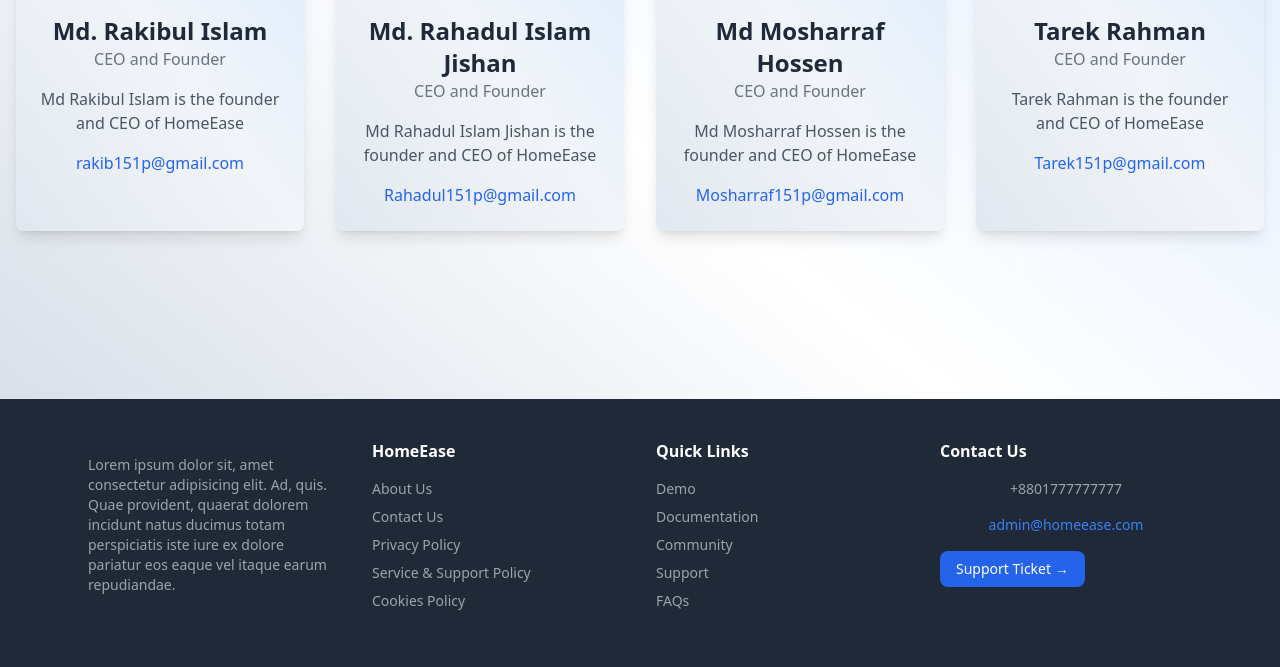
After one commit to rakib151p/HomeEase, a PHP site: page /about_us.php in a window 1280 px wide. The commit adds this page. Shown: the part 365-1032 px from the top of the page. Run offline with PHP 8.4, Linux system fonts and the light colour scheme; some libraries are stand-ins or nearby versions.

Commit message:
added floating header, footer, about us

```diff
--- /dev/null
+++ b/about_us.php
@@ -0,0 +1,66 @@
+<!DOCTYPE html>
+<html lang="en">
+
+<head>
+    <meta charset="UTF-8">
+    <meta name="viewport" content="width=device-width, initial-scale=1.0">
+    <title>Contact Us</title>
+    <script src="https://cdn.tailwindcss.com?plugins=forms,typography,aspect-ratio,line-clamp,container-queries"></script>
+</head>
+
+<body class="bg-gradient-to-bl from-blue-100 via-white via-blue-100 to-slate-300">
+    <?php
+    session_start();
+    include 'header.php'; ?>
+
+
+    <!-- Contact Us Section -->
+    <section id="wat" class="py-12 ">
+        <div class="container mx-auto px-4">
+            <h2 class="text-3xl font-bold text-center text-blue-700 mb-8">Meet Our Team</h2>
+            <div class="grid md:grid-cols-2 lg:grid-cols-4 gap-8">
+
+                <!-- Team Member 1 -->
+                <div class="bg-gradient-to-bl from-blue-100 via-slate-100 to-slate-200  p-6 rounded-lg shadow-lg text-center">
+                    <img src="image/about_us/1.jpg" alt="Member 1 Photo" class="rounded-full w-32 h-32 mx-auto mb-4">
+                    <h3 class="text-2xl font-semibold text-gray-800">Md. Rakibul Islam</h3>
+                    <p class="text-gray-500 mb-4">CEO and Founder</p>
+                    <p class="text-gray-600">Md Rakibul Islam is the founder and CEO of HomeEase</p>
+                    <a href="mailto:rakib151p@gmail.com" class="block mt-4 text-blue-600 hover:text-pink-700">rakib151p@gmail.com</a>
+                </div>
+
+                <!-- Team Member 2 -->
+                <div class="bg-gradient-to-bl from-blue-100 via-slate-100 to-slate-200  p-6 rounded-lg shadow-lg text-center">
+                    <img src="image/about_us/1.jpg" alt="Member 1 Photo" class="rounded-full w-32 h-32 mx-auto mb-4">
+                    <h3 class="text-2xl font-semibold text-gray-800">Md. Rahadul Islam Jishan</h3>
+                    <p class="text-gray-500 mb-4">CEO and Founder</p>
+                    <p class="text-gray-600">Md Rahadul Islam Jishan is the founder and CEO of HomeEase</p>
+                    <a href="mailto:rakib151p@gmail.com" class="block mt-4 text-blue-600 hover:text-pink-700">Rahadul151p@gmail.com</a>
+                </div>
+
+                <div class="bg-gradient-to-bl from-blue-100 via-slate-100 to-slate-200  p-6 rounded-lg shadow-lg text-center">
+                    <img src="image/about_us/1.jpg" alt="Member 1 Photo" class="rounded-full w-32 h-32 mx-auto mb-4">
+                    <h3 class="text-2xl font-semibold text-gray-800">Md Mosharraf Hossen</h3>
+                    <p class="text-gray-500 mb-4">CEO and Founder</p>
+                    <p class="text-gray-600">Md Mosharraf Hossen is the founder and CEO of HomeEase</p>
+                    <a href="mailto:rakib151p@gmail.com" class="block mt-4 text-blue-600 hover:text-pink-700">Mosharraf151p@gmail.com</a>
+                </div>
+
+                <!-- Team Member 4 -->
+                <div class="bg-gradient-to-bl from-blue-100 via-slate-100 to-slate-200  p-6 rounded-lg shadow-lg text-center">
+                    <img src="image/about_us/1.jpg" alt="Member 1 Photo" class="rounded-full w-32 h-32 mx-auto mb-4">
+                    <h3 class="text-2xl font-semibold text-gray-800">Tarek Rahman</h3>
+                    <p class="text-gray-500 mb-4">CEO and Founder</p>
+                    <p class="text-gray-600">Tarek Rahman is the founder and CEO of HomeEase</p>
+                    <a href="mailto:rakib151p@gmail.com" class="block mt-4 text-blue-600 hover:text-pink-700">Tarek151p@gmail.com</a>
+                </div>
+
+            </div>
+        </div>
+    </section>
+
+    <?php include 'footer.php'; ?>
+
+</body>
+
+</html>
--- a/booking_steps/get-available-times.php
+++ b/booking_steps/get-available-times.php
@@ -8,13 +8,13 @@ $tasker_id = $_GET['tasker_id'] ?? null; // Get the tasker_id from the query str
 
 $arr = [];
 $bookingDate = $date ?? '2025-01-01'; // Use the provided date or default to '2025-01-01'
-$times = ['08:00 AM', '12:00 AM', '04:00 PM']; // Time slots to check
+$times = ['08:00 AM', '12:00 PM', '04:00 PM']; // Time slots to check
 // $date = "2025-01-01";
 // Prepare SQL query to fetch booked times
 $sql = "SELECT time_slot
         FROM (SELECT '08:00 AM' AS time_slot
             UNION ALL
-            SELECT '12:00 AM'
+            SELECT '12:00 PM'
             UNION ALL
             SELECT '04:00 PM') AS all_times
         WHERE time_slot NOT IN (
--- a/footer.php
+++ b/footer.php
@@ -1,4 +1,4 @@
-<footer class="bg-gray-800 text-white py-10 mt-12">
+<footer class="bg-gray-800 text-white py-10 mt-[120px]">
   <div class="max-w-6xl mx-auto grid grid-cols-1 md:grid-cols-4 gap-8 px-6">
     <!-- Logo and Description -->
     <div class="space-y-4">
--- a/header.php
+++ b/header.php
@@ -1,4 +1,4 @@
-<nav class="  h-20 w-full py-6 flex justify-between items-center top-0 left-0 z-20 px-6 md:px-16 lg:px-24 border-b-2 border-slate-300">
+<nav class="fixed h-20 bg-blue-100  w-full py-6 flex justify-between items-center top-0 left-0 z-[999] px-6 md:px-16 lg:px-24 border-b-2 border-slate-300">
   <div class="text-2xl md:text-4xl font-bold flex items-center text-black">
     <a href="home.php" class="flex items-center gap-1">
       <span>HOME</span>
@@ -22,7 +22,7 @@
 
     <div class="flex">
       <img src="photo\Home\phone.png" class="h-6 mt-2">
-      <a href="#" class="text-base md:text-lg font-semibold px-2 py-2 hover:border-b-2 hover:border-blue-600 transition ease-in-out duration-500">
+      <a href="about_us.php" class="text-base md:text-lg font-semibold px-2 py-2 hover:border-b-2 hover:border-blue-600 transition ease-in-out duration-500">
         About Us
       </a>
     </div>
@@ -59,3 +59,4 @@
   ?>
 
 </nav>
+<br><br><br><br>
--- a/home.php
+++ b/home.php
@@ -557,7 +557,7 @@ if (isset($_GET['check'])) {
             FROM booking
             GROUP BY item_id
             ORDER BY order_count DESC
-            LIMIT 3
+            LIMIT 4
         ) AS top_items ON i.item_id = top_items.item_id";
 
             $result = $con->query($sql);
@@ -571,7 +571,7 @@ if (isset($_GET['check'])) {
             ?>
 
             <span class="font-bold text-3xl mt-12 pr-[200px]">Popular Services</span>
-            <div class="grid grid-cols-3 gap-6 mt-12">
+            <div class="grid grid-cols-4 gap-6 mt-12 mr-[200]">
               <?php foreach ($items as $item): ?>
                 <div class="w-60 h-80 bg-white-800 rounded-3xl p-4 flex flex-col items-start justify-center gap-3 border border-blue-500 shadow-xl">
                   <div class="w-52 h-40 bg-sky-300 rounded-2xl">
--- a/location.php
+++ b/location.php
@@ -24,6 +24,7 @@ include 'config.php';
   <script>
     document.addEventListener("DOMContentLoaded", () => {
       const divisions = {
+        Dhak: ["Dhaka", "Gazipur", "Narayanganj"],
         Dhaka: ["Dhaka", "Gazipur", "Narayanganj"],
         Chittagong: ["Chittagong", "Cox's Bazar", "Rangamati"],
         Rajshahi: ["Rajshahi", "Pabna", "Natore"],
@@ -93,7 +94,7 @@ include 'config.php';
         <!-- Division Dropdown -->
         <select id="division" class="border-gray-300 h-[50px] w-[130px] rounded-lg shadow-sm focus:ring-indigo-500 focus:border-indigo-500">
           <option class="ml-[10px] border-2 border-slate-900 value="">Select Division</option>
-          <option value=" Dhaka">Dhaka</option>
+          <option value="Dhaka">Dhaka</option>
           <option value="Chittagong">Chittagong</option>
           <option value="Rajshahi">Rajshahi</option>
         </select>
```
Also changed, not shown: service provider/Order_Manage.php (+23 -8 lines), user_profile/header.php (+12 -10 lines).
